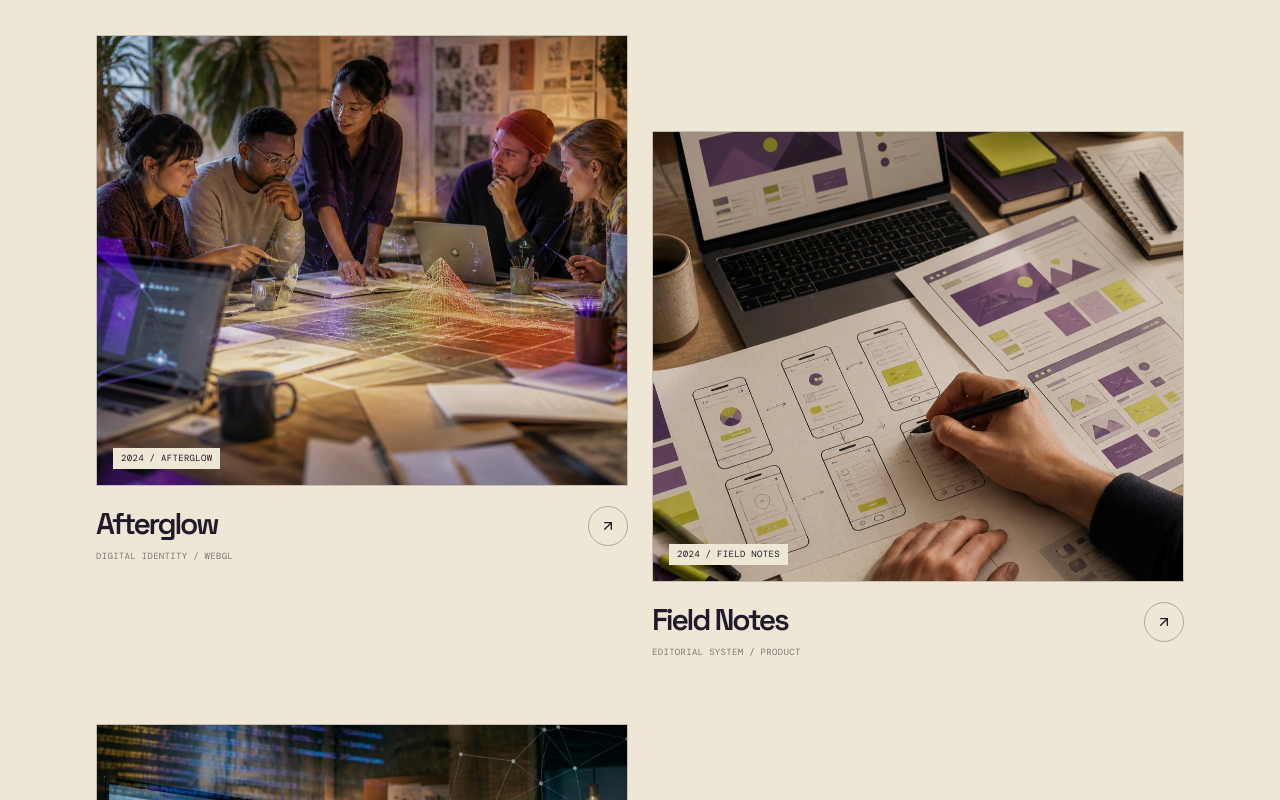
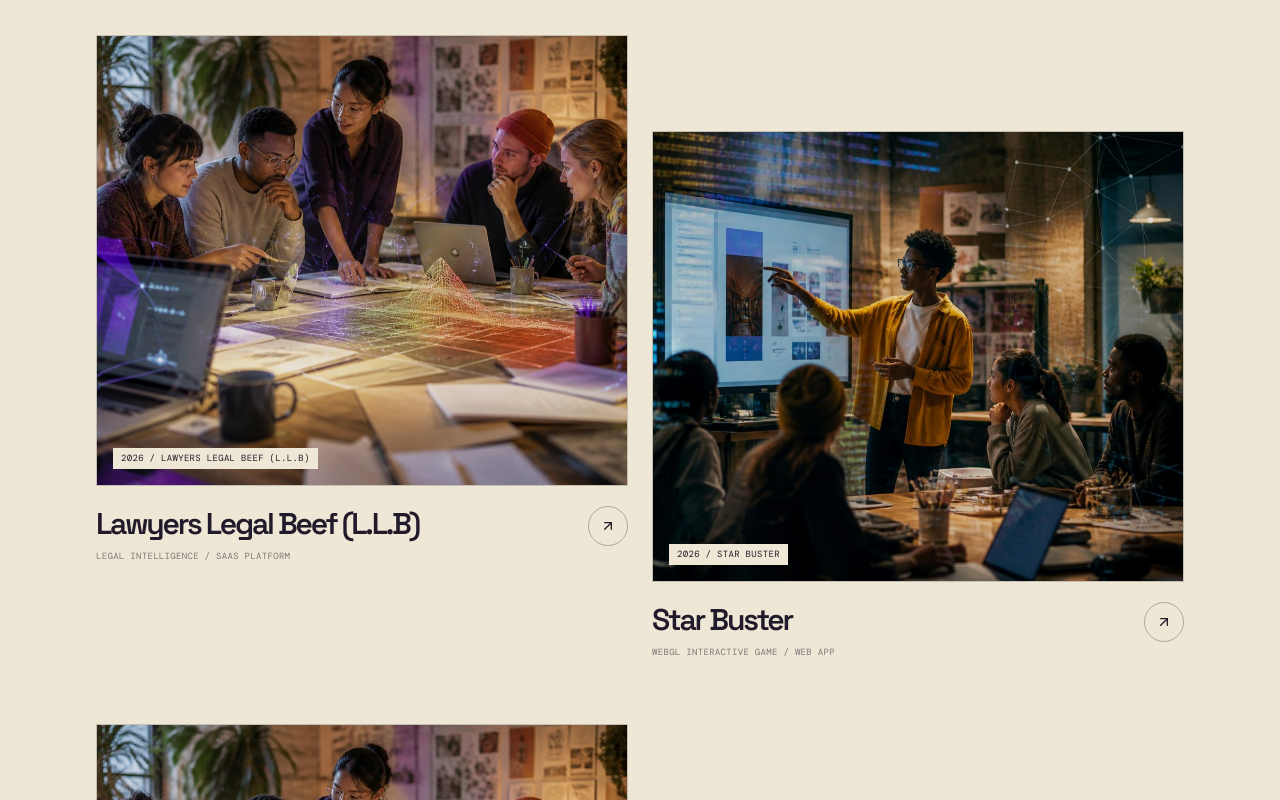
Before and after one commit to christophergrisconis-coder/New-domain-ACstudio-us-replit, a React (Vite) app in the folder artifacts/advanced-creation-studio/: page / in a window 1280 px wide. Shown: the part 6800-7600 px from the top of the page. Built offline with nearby package versions, Linux system fonts and the light colour scheme.

Commit message:
feat(index): add Lawyers Legal Beef (llb.acstudioapps.us) and Star Buster to project index

```diff
--- a/artifacts/advanced-creation-studio/src/App.tsx
+++ b/artifacts/advanced-creation-studio/src/App.tsx
@@ -30,6 +30,26 @@ type Project = {
 };
 
 const projects: Project[] = [
+  {
+    name: 'Lawyers Legal Beef (L.L.B)',
+    type: 'Legal Intelligence / SaaS Platform',
+    year: '2026',
+    description: '4th Circuit case law database, courtroom PWA offline sync, and automated legal practice tools.',
+    url: 'llb.acstudioapps.us',
+    image: '/visuals/acs-ai-collaboration.jpg',
+    imageAlt: 'Lawyers Legal Beef legal briefing and precedent engine interface',
+    accent: '#d8ff45',
+  },
+  {
+    name: 'Star Buster',
+    type: 'WebGL Interactive Game / Web App',
+    year: '2026',
+    description: 'An arcade space exploration adventure with live player telemetry and power-up progression.',
+    url: 'starbuster.acstudioapps.us',
+    image: '/visuals/acs-future-signal.jpg',
+    imageAlt: 'Star Buster deep-space navigation game experience',
+    accent: '#6aa8ff',
+  },
   {
     name: 'Afterglow',
     type: 'Digital identity / WebGL',
@@ -544,8 +564,7 @@ function Home() {
             <button type="button" onClick={() => setSelectedProject(null)} aria-label="Close project details" className="focus-ring absolute right-5 top-5 grid h-9 w-9 place-items-center rounded-full border border-[#201a2a]/30 bg-[#eee7d5]/80" data-testid="button-close-project"><X className="h-4 w-4" /></button>
             <div className="aspect-[1.7] pr-12"><ProjectArt project={selectedProject} /></div>
             <div className="mt-7 flex flex-wrap items-start justify-between gap-4"><div><span className="mono-face text-[9px] uppercase tracking-[.14em] text-[#e76f5c]">{selectedProject.year} / {selectedProject.type}</span><h2 id="project-dialog-title" className="display-face mt-2 text-5xl">{selectedProject.name}</h2></div><span className="mono-face pt-2 text-[9px] uppercase tracking-[.1em] text-[#201a2a]/55">Project index</span></div>
-            <p className="mt-5 max-w-lg text-lg leading-[1.3] text-[#201a2a]/70">{selectedProject.description}</p>
-            <div className="mt-8 flex items-center justify-between border-t border-[#201a2a]/20 pt-5"><span className="mono-face max-w-[68%] truncate text-[9px] uppercase tracking-[.1em] text-[#201a2a]/55">{selectedProject.url}</span><button type="button" onClick={() => setSelectedProject(null)} className="focus-ring group flex items-center gap-2 text-sm font-semibold" data-testid="button-close-project-detail">Close <ArrowRight className="magnetic-arrow h-4 w-4" /></button></div>
+            <div className="mt-8 flex items-center justify-between border-t border-[#201a2a]/20 pt-5"><a href={`https://${selectedProject.url}`} target="_blank" rel="noopener noreferrer" className="mono-face max-w-[68%] truncate text-[10px] uppercase tracking-[.1em] text-[#201a2a] hover:text-[#e76f5c] inline-flex items-center gap-1.5 font-bold">{selectedProject.url} <ArrowUpRight className="h-3 w-3" /></a><button type="button" onClick={() => setSelectedProject(null)} className="focus-ring group flex items-center gap-2 text-sm font-semibold" data-testid="button-close-project-detail">Close <ArrowRight className="magnetic-arrow h-4 w-4" /></button></div>
           </div>
         </div>
       )}
```
Also changed, not shown: 2 other files (tests, documents, lock files or other folders).
